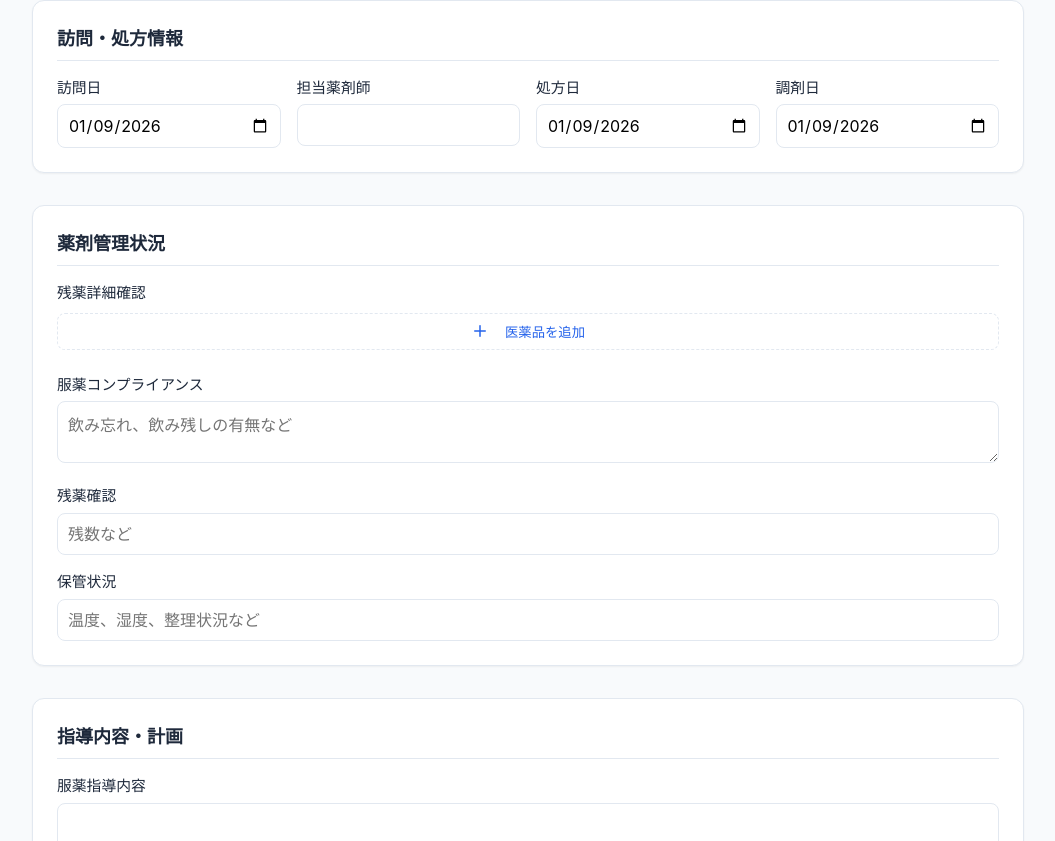
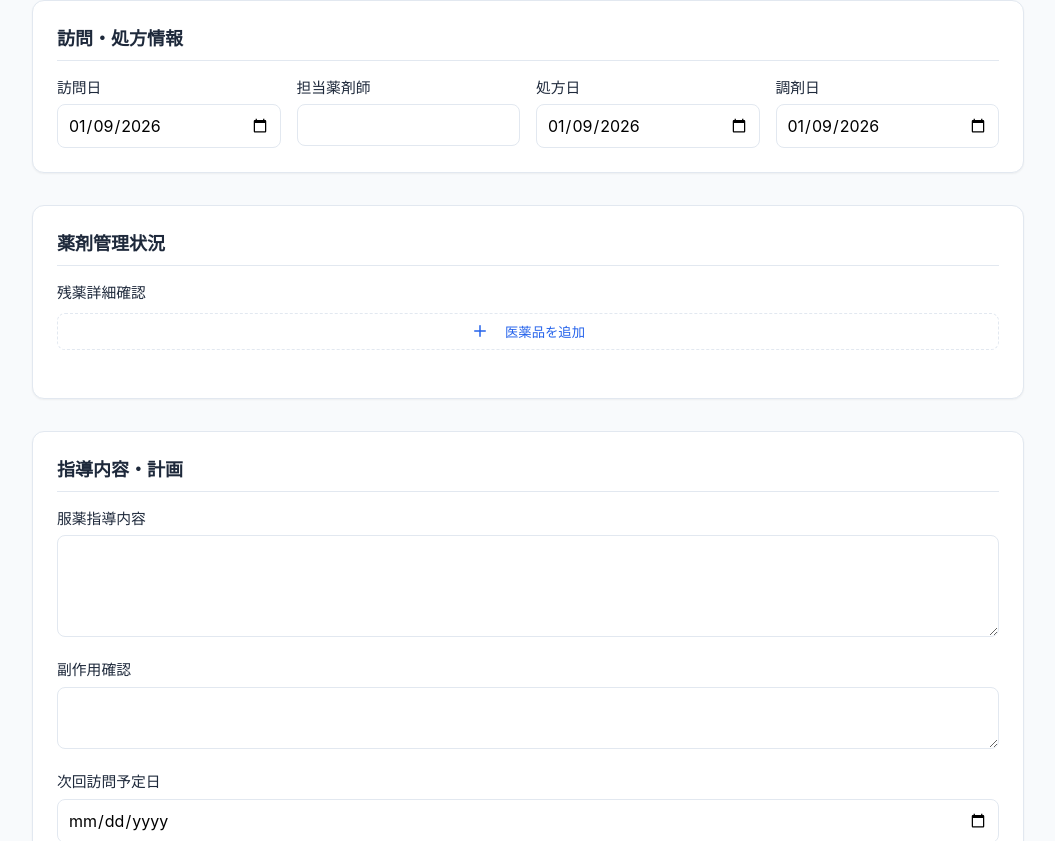
Before and after one commit to emayu323/pharmacy-inventory-report, a React (Vite) app: page /reports/new in a window 1280 px wide. Shown: the part 500-1341 px from the top of the page, without its empty margins (112-1167 px from the left). Built offline with nearby package versions, Linux system fonts and the light colour scheme.

Commit message:
Remove deprecated fields (compliance, leftover, storage)

```diff
--- a/src/components/ReportPrint.tsx
+++ b/src/components/ReportPrint.tsx
@@ -72,20 +72,6 @@ export const ReportPrint = React.forwardRef<HTMLDivElement, Props>(({ report },
             </table>
           )}
 
-          <div className="print-row">
-            <div className="print-item">
-              <span className="print-label">服薬コンプライアンス</span>
-              <span className="print-value">{report.compliance_status || '特記事項なし'}</span>
-            </div>
-          </div>
-          <div className="print-row-block">
-            <span className="print-label">残薬確認</span>
-            <p className="print-value-block">{report.leftover_meds || 'なし'}</p>
-          </div>
-          <div className="print-row-block">
-            <span className="print-label">保管状況</span>
-            <p className="print-value-block">{report.storage_status || '良好'}</p>
-          </div>
         </div>
 
         {/* Date Row */}
@@ -106,22 +92,6 @@ export const ReportPrint = React.forwardRef<HTMLDivElement, Props>(({ report },
           </div>
         </div>
 
-        {/* Medication Status */}
-        <div className="print-section">
-          <h3>薬剤管理状況</h3>
-          <div className="print-row-block">
-            <span className="print-label">服薬コンプライアンス</span>
-            <p className="print-value-block">{report.compliance_status || '特記事項なし'}</p>
-          </div>
-          <div className="print-row-block">
-            <span className="print-label">残薬確認</span>
-            <p className="print-value-block">{report.leftover_meds || 'なし'}</p>
-          </div>
-          <div className="print-row-block">
-            <span className="print-label">保管状況</span>
-            <p className="print-value-block">{report.storage_status || '良好'}</p>
-          </div>
-        </div>
 
         {/* Instructions */}
         <div className="print-section">
--- a/src/pages/ReportEdit.tsx
+++ b/src/pages/ReportEdit.tsx
@@ -18,9 +18,6 @@ const EMPTY_REPORT: Omit<Report, 'id' | 'created_at' | 'updated_at'> = {
     prescription_date: new Date().toISOString().split('T')[0],
     dispensing_date: new Date().toISOString().split('T')[0],
     visit_date: new Date().toISOString().split('T')[0],
-    compliance_status: '',
-    leftover_meds: '',
-    storage_status: '',
     medication_instruction: '',
     side_effects: '',
     next_visit_plan: '',
@@ -322,21 +319,6 @@ export default function ReportEdit() {
                             </button>
                         </div>
                     </div>
-
-                    <div style={{ display: 'grid', gap: '1rem' }}>
-                        <div>
-                            <label className="label">服薬コンプライアンス</label>
-                            <textarea name="compliance_status" className="input" rows={2} placeholder="飲み忘れ、飲み残しの有無など" value={formData.compliance_status} onChange={handleChange}></textarea>
-                        </div>
-                        <div>
-                            <label className="label">残薬確認</label>
-                            <input type="text" name="leftover_meds" className="input" placeholder="残数など" value={formData.leftover_meds} onChange={handleChange} />
-                        </div>
-                        <div>
-                            <label className="label">保管状況</label>
-                            <input type="text" name="storage_status" className="input" placeholder="温度、湿度、整理状況など" value={formData.storage_status} onChange={handleChange} />
-                        </div>
-                    </div>
                 </section>
 
                 {/* 指導内容・計画 */}
--- a/src/pages/ReportList.tsx
+++ b/src/pages/ReportList.tsx
@@ -149,7 +149,7 @@ export default function ReportList() {
                                                     <div>
                                                         <div style={{ fontWeight: 600 }}>{report.visit_date.replace(/-/g, '/')} 訪問</div>
                                                         <div style={{ fontSize: '0.875rem', color: 'var(--color-text-muted)' }}>
-                                                            担当: {report.pharmacist_name} | {report.compliance_status}
+                                                            担当: {report.pharmacist_name}
                                                         </div>
                                                     </div>
                                                 </div>
--- a/src/types.ts
+++ b/src/types.ts
@@ -29,10 +29,7 @@ export interface Report {
   visit_date: string;
 
   // Medication Status
-  compliance_status: string;
-  leftover_meds: string; // Keep for summary/legacy
   medications_check_list?: MedicationCheckItem[]; // Support JSONB
-  storage_status: string;
 
   // Instructions
   medication_instruction: string;
```
Also changed, not shown: 3 other files (tests, documents, lock files or other folders).
